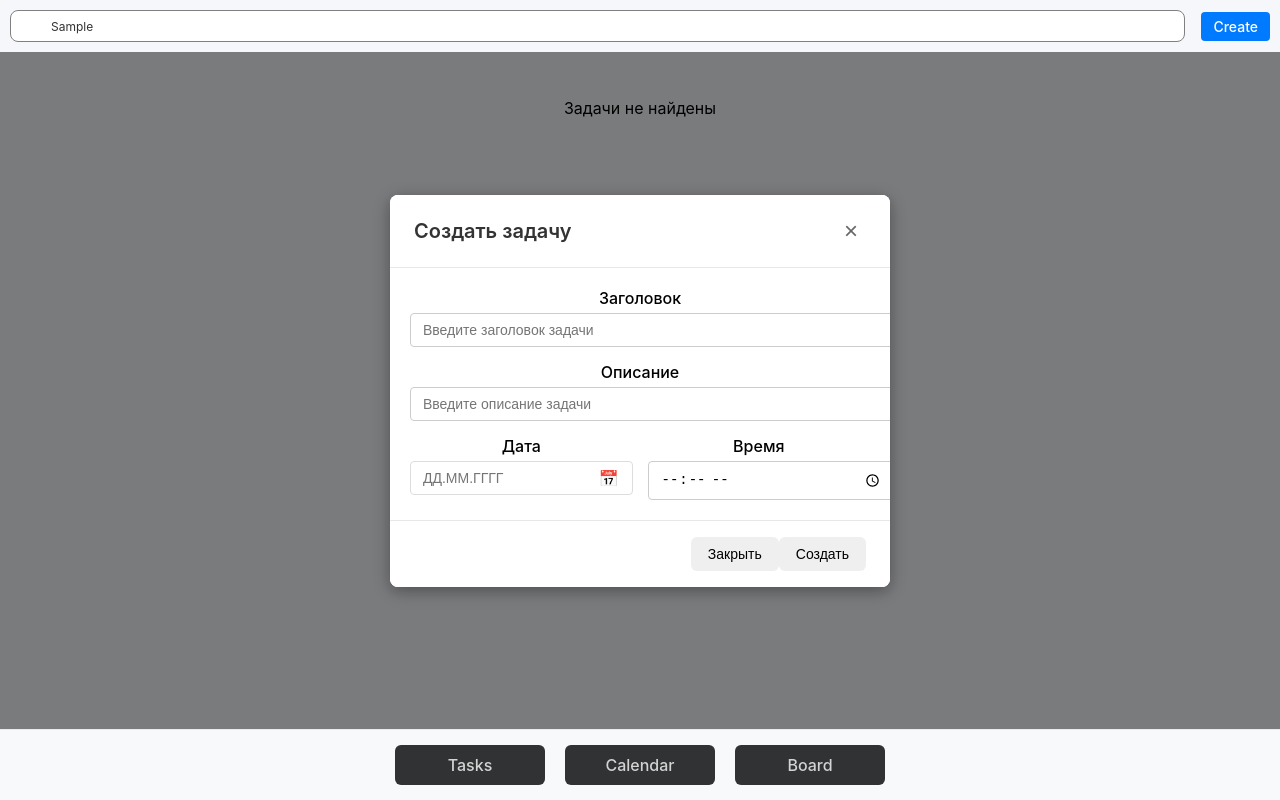
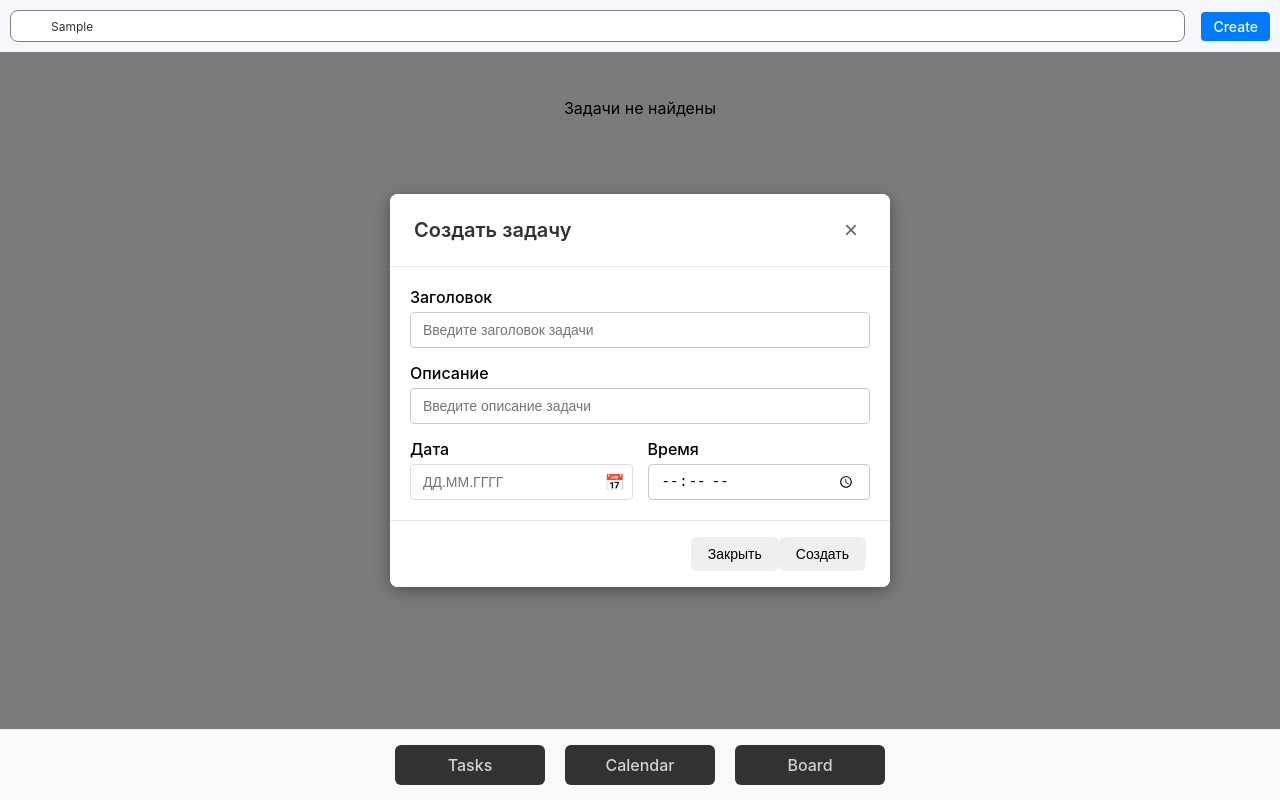
Before and after one commit to Gaigerov/TasksManager, a React (Create React App) app: page /#/ in a window 1280 px wide. Both pictures are taken after typing "Sample" into the empty fields and a click on the button "Create". Built offline with nearby package versions, Linux system fonts and the light colour scheme; some icons are missing.

Commit message:
Поправил верстку формы

```diff
--- a/src/components/DatePicker/DatePicker.module.css
+++ b/src/components/DatePicker/DatePicker.module.css
@@ -2,12 +2,14 @@
     position: relative;
     display: inline-block;
     width: 100%;
+    height: 36px; /* Фиксированная высота */
 }
 
 .inputContainer {
     position: relative;
     display: flex;
     align-items: center;
+    height: 100%; /* Занимает всю высоту */
 }
 
 .input {
@@ -16,7 +18,9 @@
     border: 1px solid #ddd;
     border-radius: 4px;
     font-size: 14px;
-    padding-right: 32px; /* Для иконки */
+    padding-right: 32px;
+    box-sizing: border-box;
+    height: 36px; /* Фиксированная высота */
 }
 
 .input:focus {
@@ -27,6 +31,8 @@
 .iconButton {
     position: absolute;
     right: 8px;
+    top: 50%;
+    transform: translateY(-50%); /* Центрирование по вертикали */
     background: none;
     border: none;
     cursor: pointer;
@@ -34,4 +40,6 @@
     display: flex;
     align-items: center;
     justify-content: center;
+    height: 20px;
+    width: 20px;
 }
--- a/src/components/DatePicker/DatePicker.tsx
+++ b/src/components/DatePicker/DatePicker.tsx
@@ -6,9 +6,11 @@ import React, {
     forwardRef,
     useCallback
 } from 'react';
-import ReactDOM from 'react-dom'; // Добавлен импорт для портала
+import ReactDOM from 'react-dom';
 import Calendar from '../Calendar/Calendar';
 import styles from './DatePicker.module.css';
+
+import chevronDown from '../../images/ChevronDown.svg';
 
 interface DatePickerProps {
     id?: string;
@@ -50,6 +52,7 @@ const DatePicker = forwardRef<HTMLDivElement, DatePickerProps>(
     ) => {
         const [isOpen, setIsOpen] = useState(false);
         const [inputValue, setInputValue] = useState('');
+        const [isFocused, setIsFocused] = useState(false);
         const [position, setPosition] = useState({top: 0, left: 0, width: 0});
         const datePickerRef = useRef<HTMLDivElement>(null);
         const calendarRef = useRef<HTMLDivElement>(null);
@@ -65,15 +68,87 @@ const DatePicker = forwardRef<HTMLDivElement, DatePickerProps>(
                 .replace('yyyy', year.toString());
         }, [format]);
 
+        // Синхронизация значения из props
         useEffect(() => {
-            setInputValue(formatDate(value));
-        }, [value, formatDate]);
+            if (!isFocused) {
+                setInputValue(formatDate(value));
+            }
+        }, [value, isFocused, formatDate]);
 
         const handleDateChange = (date: Date | null) => {
             onChange?.(date);
             setIsOpen(false);
+            setInputValue(formatDate(date));
         };
 
+        // Парсинг ручного ввода даты
+        const parseInputDate = useCallback((value: string): Date | null => {
+            if (!value.trim()) return null;
+
+            // Поддержка разных разделителей
+            const parts = value.split(/[./-]/).map(p => p.trim());
+            if (parts.length !== 3) return null;
+
+            const day = parseInt(parts[0], 10);
+            const month = parseInt(parts[1], 10);
+            let year = parseInt(parts[2], 10);
+
+            if (isNaN(day) || isNaN(month) || isNaN(year)) return null;
+
+            // Коррекция двухзначного года
+            if (year < 100) year += 2000;
+
+            // Проверка валидности даты
+            if (
+                day < 1 || day > 31 ||
+                month < 1 || month > 12 ||
+                year < 1000 || year > 9999
+            ) return null;
+
+            const dateObj = new Date(year, month - 1, day);
+            if (
+                dateObj.getDate() !== day ||
+                dateObj.getMonth() !== month - 1 ||
+                dateObj.getFullYear() !== year
+            ) return null;
+
+            return dateObj;
+        }, []);
+
+        // Обработчики ручного ввода
+        const handleInputChange = (e: React.ChangeEvent<HTMLInputElement>) => {
+            setInputValue(e.target.value);
+        };
+
+        const handleBlur = () => {
+            const date = parseInputDate(inputValue);
+            if (date) {
+                const formatted = formatDate(date);
+                setInputValue(formatted);
+                onChange?.(date);
+            } else {
+                if (inputValue.trim() === '') {
+                    onChange?.(null);
+                } else {
+                    // Восстановление предыдущего значения
+                    setInputValue(formatDate(value));
+                }
+            }
+            setIsFocused(false);
+        };
+
+        const handleKeyPress = (e: React.KeyboardEvent<HTMLInputElement>) => {
+            if (e.key === 'Enter') {
+                (e.target as HTMLInputElement).blur();
+            }
+        };
+
+        const handleFocus = () => {
+            setIsFocused(true);
+            setIsOpen(true);
+        };
+
+        // Позиционирование календаря
         const calculatePosition = useCallback(() => {
             if (datePickerRef.current) {
                 const rect = datePickerRef.current.getBoundingClientRect();
@@ -127,10 +202,12 @@ const DatePicker = forwardRef<HTMLDivElement, DatePickerProps>(
                         id={id}
                         type="text"
                         value={inputValue}
-                        readOnly
                         placeholder={placeholder}
                         className={`${styles.input} ${inputClassName}`}
-                        onFocus={() => setIsOpen(true)}
+                        onChange={handleInputChange}
+                        onFocus={handleFocus}
+                        onBlur={handleBlur}
+                        onKeyPress={handleKeyPress}
                         {...props}
                     />
                     {showIcon && (
--- a/src/components/TaskModal/ModalBody/ModalBody.module.css
+++ b/src/components/TaskModal/ModalBody/ModalBody.module.css
@@ -1,5 +1,6 @@
 .modalBody {
     padding: 20px;
+    overflow: auto;
 }
 
 .formGroup {
@@ -9,17 +10,21 @@
 .formRow {
     display: flex;
     gap: 15px;
+    align-items: flex-start; /* Выравнивание по верхнему краю */
 }
 
 .formRow .formGroup {
     flex: 1;
     margin-bottom: 0;
+    display: flex;
+    flex-direction: column;
 }
 
 .label {
     display: block;
     margin-bottom: 5px;
     font-weight: 500;
+    text-align: left;
 }
 
 .input {
@@ -28,6 +33,37 @@
     border: 1px solid #ccc;
     border-radius: 4px;
     font-size: 14px;
+    box-sizing: border-box;
+    height: 36px; /* Фиксированная высота для всех инпутов */
+}
+
+.inputContainer {
+    position: relative;
+}
+
+.inputContainer .input {
+    padding-right: 30px;
+}
+
+.clearButton {
+    position: absolute;
+    right: 8px;
+    top: 50%;
+    transform: translateY(-50%);
+    background: none;
+    border: none;
+    cursor: pointer;
+    font-size: 16px;
+    color: #ccc;
+    height: 20px;
+    width: 20px;
+    display: flex;
+    align-items: center;
+    justify-content: center;
+}
+
+.clearButton:hover {
+    color: #999;
 }
 
 .inputError {
@@ -58,3 +94,18 @@
 .requiredStar {
     color: #e53e3e;
 }
+
+/* Специальные стили для поля времени */
+.timeInput {
+    appearance: none; /* Убираем браузерные стили */
+    -webkit-appearance: none; /* Для Safari */
+    height: 36px; /* Фиксированная высота */
+    padding: 8px 12px; /* Такие же отступы */
+}
+
+/* Адаптивность */
+@media (max-width: 480px) {
+    .formRow {
+        flex-direction: column;
+    }
+}
--- a/src/components/TaskModal/ModalBody/ModalBody.tsx
+++ b/src/components/TaskModal/ModalBody/ModalBody.tsx
@@ -29,6 +29,10 @@ const ModalBody: React.FC<ModalBodyProps> = ({
         (e: ChangeEvent<HTMLInputElement>) => {
             onChange(field, e.target.value);
         };
+
+    // Функции очистки полей
+    const handleClearTitle = () => onChange('title', '');
+    const handleClearDescription = () => onChange('description', '');
 
     // Конвертация строки в Date для DatePicker
     const parseDate = useCallback((dateStr: string): Date | null => {
@@ -65,6 +69,7 @@ const ModalBody: React.FC<ModalBodyProps> = ({
                     Заголовок
                     {titleError && <span className={styles.requiredStar}> *</span>}
                 </label>
+                <div className={styles.inputContainer}>
                     <input
                         id="title"
                         type="text"
@@ -74,11 +79,22 @@ const ModalBody: React.FC<ModalBodyProps> = ({
                         placeholder="Введите заголовок задачи"
                         required
                     />
+                    {task.title && (
+                        <button
+                            type="button"
+                            className={styles.clearButton}
+                            onClick={handleClearTitle}
+                        >
+                            &times;
+                        </button>
+                    )}
+                </div>
                 {titleError && <div className={styles.errorText}>{titleError}</div>}
             </div>
 
             <div className={styles.formGroup}>
                 <label htmlFor="description" className={styles.label}>Описание</label>
+                <div className={styles.inputContainer}>
                     <input
                         id="description"
                         type="text"
@@ -87,6 +103,16 @@ const ModalBody: React.FC<ModalBodyProps> = ({
                         onChange={handleInputChange('description')}
                         placeholder="Введите описание задачи"
                     />
+                    {task.description && (
+                        <button
+                            type="button"
+                            className={styles.clearButton}
+                            onClick={handleClearDescription}
+                        >
+                            &times;
+                        </button>
+                    )}
+                </div>
             </div>
 
             <div className={styles.formRow}>
@@ -114,7 +140,7 @@ const ModalBody: React.FC<ModalBodyProps> = ({
                     <input
                         id="time"
                         type="time"
-                        className={`${styles.input} ${timeError ? styles.inputError : ''}`}
+                        className={`${styles.input} ${styles.timeInput} ${timeError ? styles.inputError : ''}`}
                         value={task.time}
                         onChange={handleInputChange('time')}
                     />
```
Lines whose indentation alone changed are shown as unchanged.
